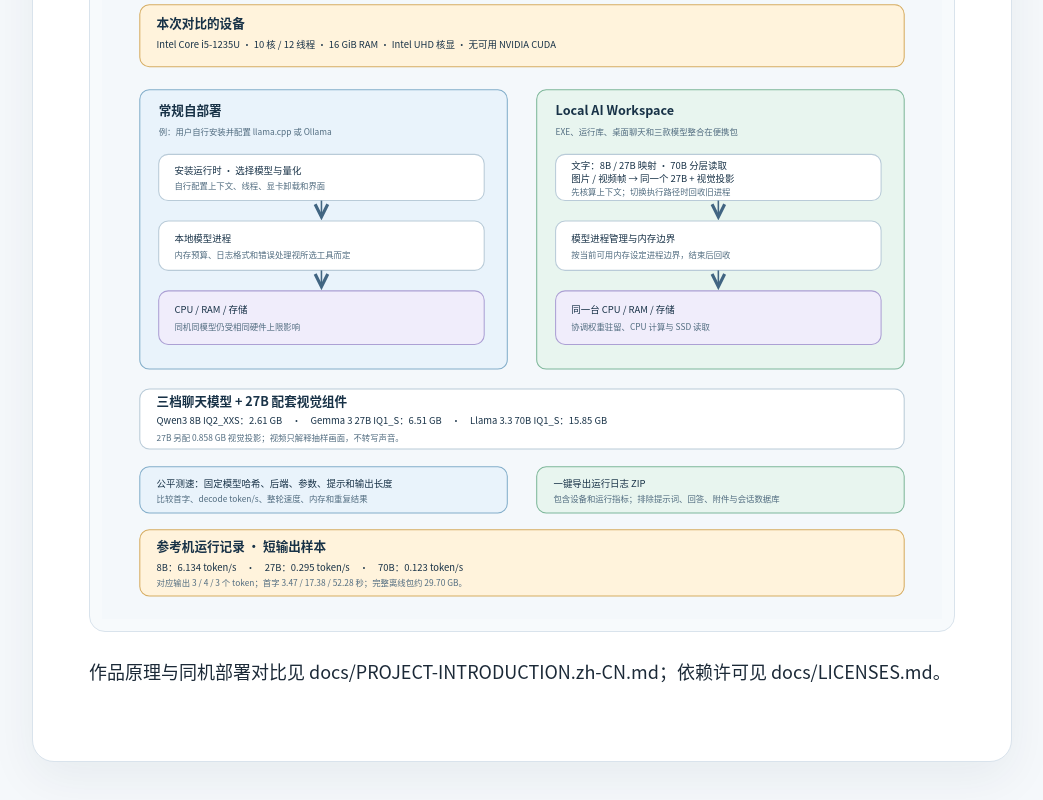
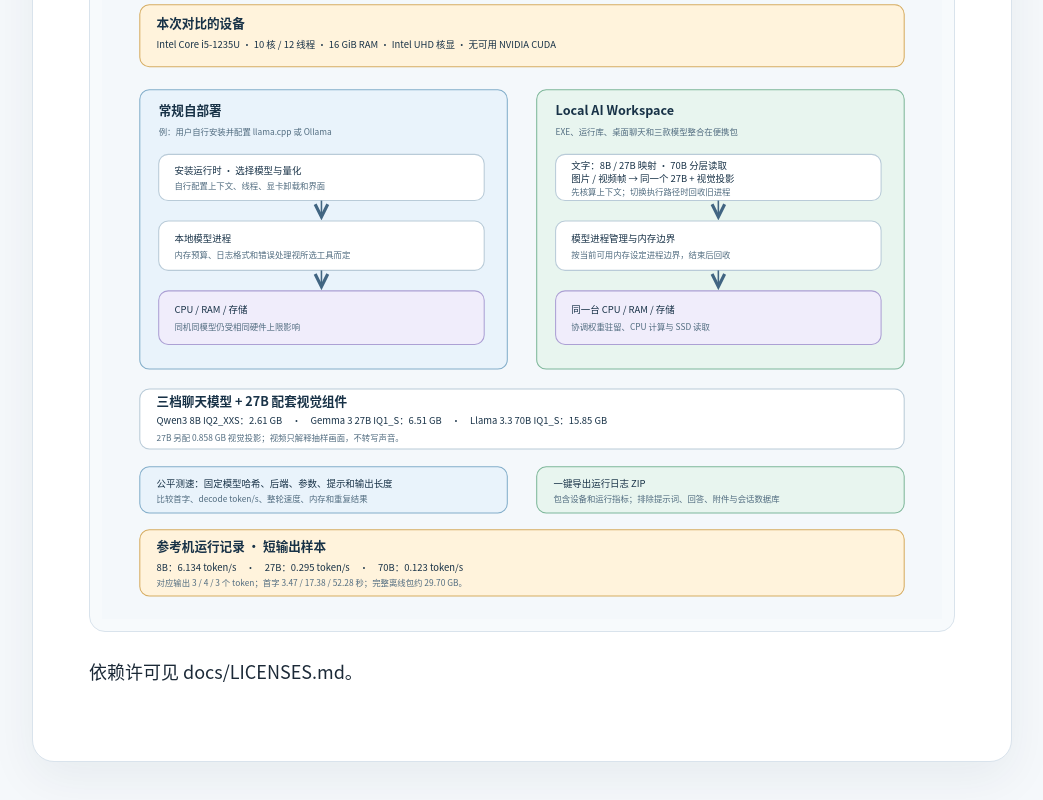
Before and after one commit to AvaSubaru486/LocalAIWorkspace, a plain HTML site: page docs/beginner-guide/index.html in a window 1280 px wide. Shown: the part 1924-2724 px from the top of the page, without its empty margins (118-1161 px from the left). Drawn offline with Linux system fonts and the light colour scheme.

Commit message:
Remove competition presentations, project introduction and display board documents

```diff
--- a/docs/beginner-guide/index.html
+++ b/docs/beginner-guide/index.html
@@ -61,7 +61,7 @@
 <p>首字时长表示从请求到首次返回的等待；解码 token/s 表示文本片段的生成速度。比较不同电脑时，保持模型文件、量化、线程、上下文和测试内容一致。日志包不包含聊天正文与附件。</p>
 <h2>运行结构</h2>
 <figure><img src="assets/architecture.svg" alt="运行结构图"></figure>
-<p>作品原理与同机部署对比见 docs/PROJECT-INTRODUCTION.zh-CN.md；依赖许可见 docs/LICENSES.md。</p>
+<p>依赖许可见 docs/LICENSES.md。</p>
 </main>
 </body>
 </html>
```
Also changed, not shown: 11 other files.
